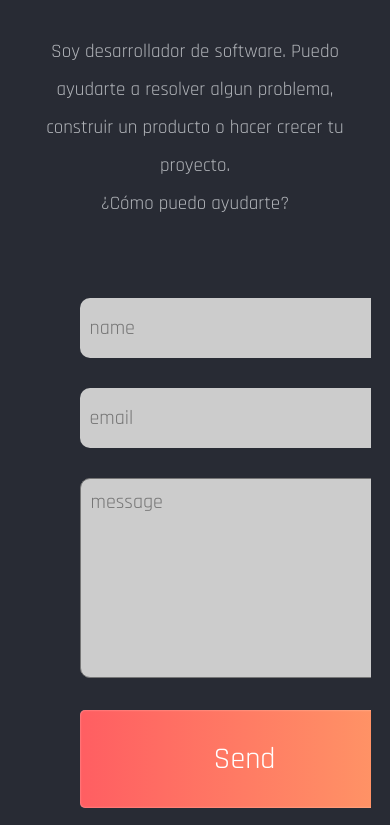
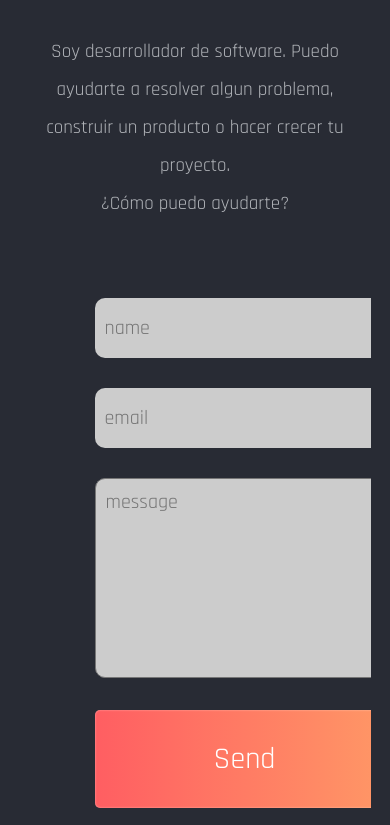
Before and after one commit to Joel-Hendrix1021/my-portafolio, a plain HTML site: page index.html in a window 390 px wide. Shown: the part 6608-7433 px from the top of the page. Drawn offline with nearby package versions, Linux system fonts and the light colour scheme.

Commit message:
input width

```diff
--- a/styles/syles.css
+++ b/styles/syles.css
@@ -496,15 +496,15 @@ a {
 
 @media(max-width: 480px){
     .input {
-        width: 33rem;
+        width: 30rem;
 
     }
     .textarea {
-        width: 33rem;
+        width: 30rem;
 
     }
     .conatainer-form .btn {
-        width:33rem;
+        width:30rem;
 
     }
 }
```
